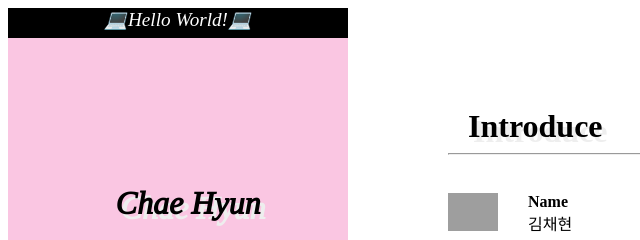
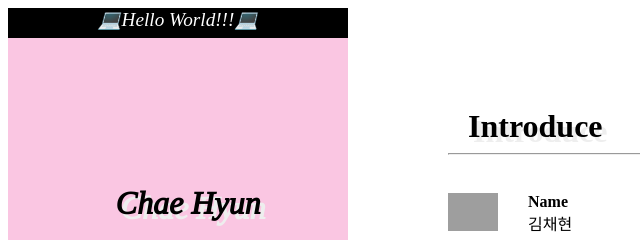
Before and after one commit to imddoy/imddoy.github.io, a plain HTML site: page index.html in a window 1280 px wide. Shown: the top 240 px of the page, 0-640 px from the left. Drawn offline with Linux system fonts and the light colour scheme; grey boxes are pictures that could not be loaded.

Commit message:
느낌표 더함

```diff
--- a/index.html
+++ b/index.html
@@ -23,7 +23,7 @@
             <div style="position: relative; right: 50px; margin-top: 50px; margin-bottom: 3px; font-family: 'Tinos', serif; "><i><u><b>BGM</b> Make it - 2PM 🔊</u></i></div>
             <audio src="./make_it.flac" controls loop></audio>
     </nav>
-    <header id="header">💻Hello World!💻</header>
+    <header id="header">💻Hello World!!!💻</header>
 
     <!--main페이지-->
     <div class="container" id="main_page">
```
